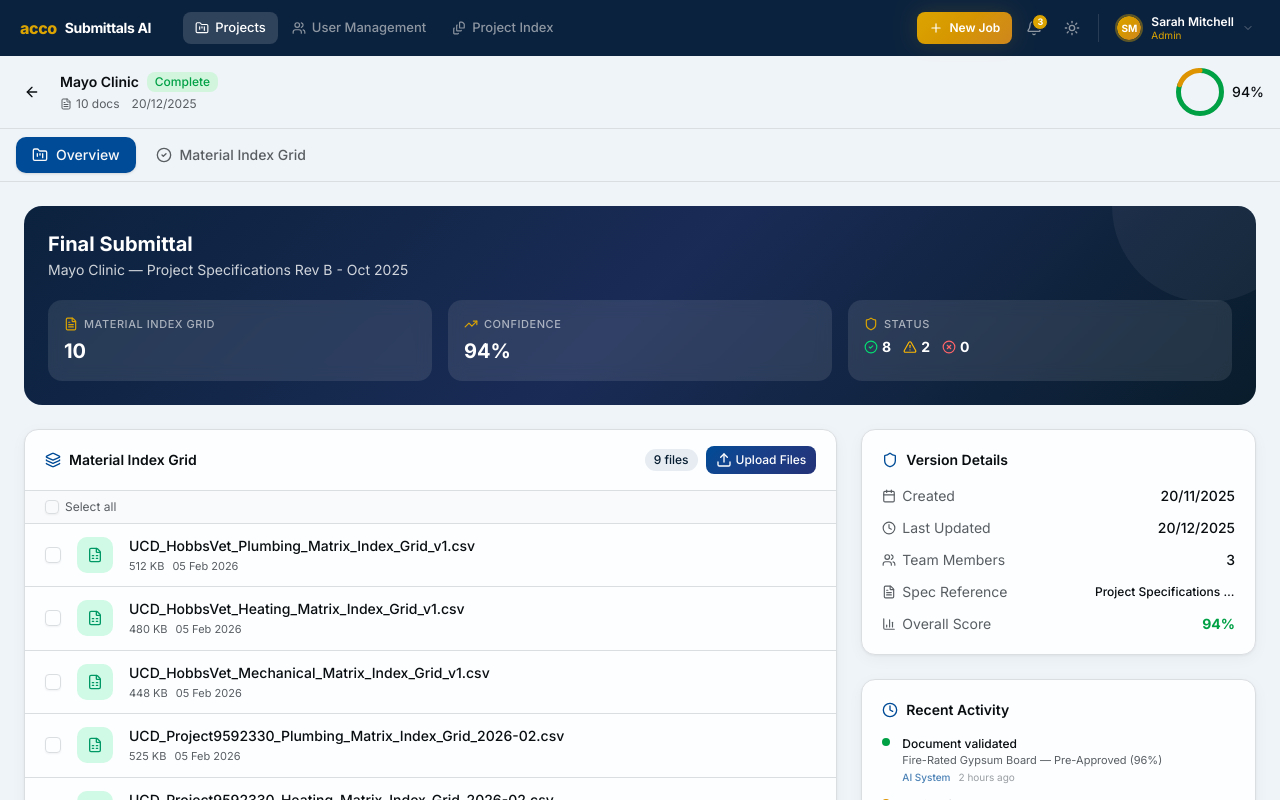
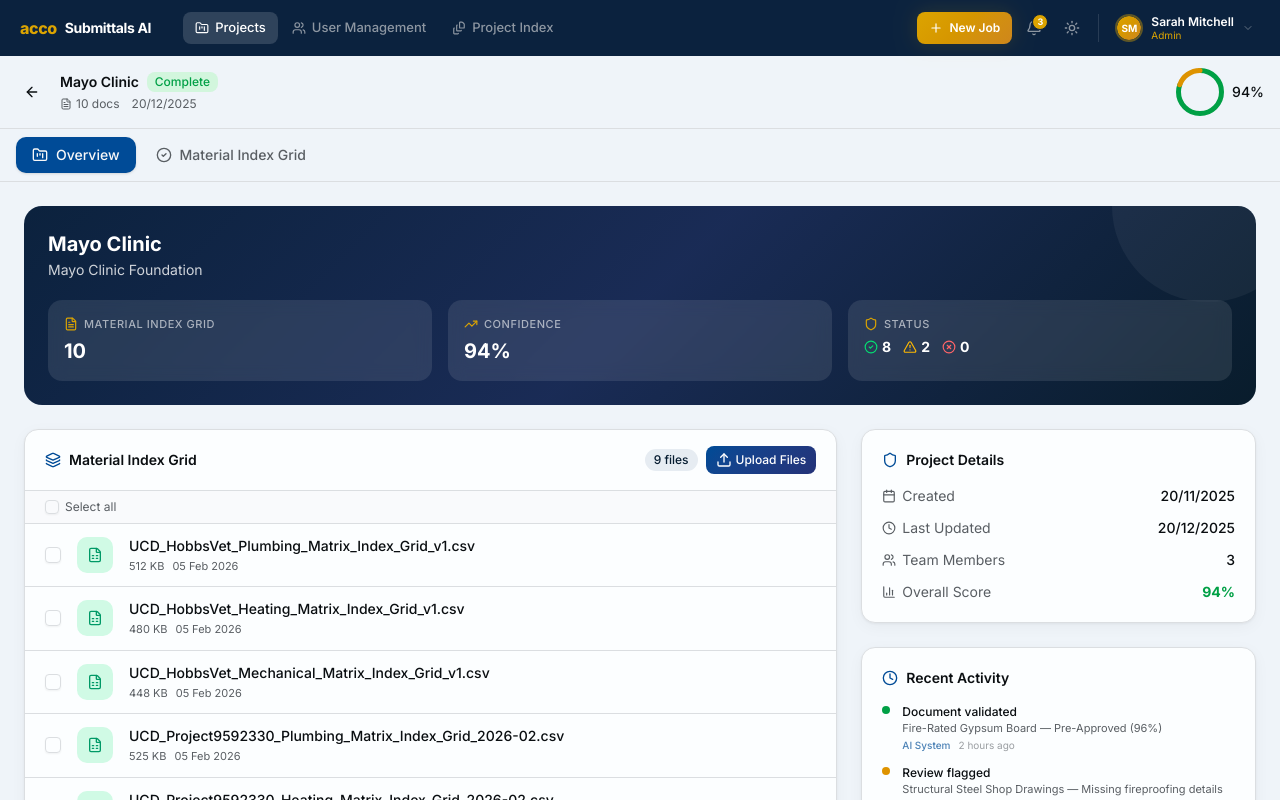
Before and after one commit to hari-hawk/Accoes, a Next.js app: page /projects/proj-1/versions/ver-3 in a window 1280 px wide. Built offline with nearby package versions, Linux system fonts and the light colour scheme.

Commit message:
refactor: Rename Version Details to Project Details, remove spec ref, update HeroBanner
Co-Authored-By: Claude Opus 4.6 <noreply@anthropic.com>

```diff
--- a/src/app/(workspace)/projects/[projectId]/versions/[versionId]/page.tsx
+++ b/src/app/(workspace)/projects/[projectId]/versions/[versionId]/page.tsx
@@ -102,15 +102,13 @@ interface MockUploadFile {
 /* -------------------------------------------------------------------------- */
 
 function HeroBanner({
-  versionName,
   projectName,
-  specRef,
+  clientName,
   confidenceSummary,
   confidence,
 }: {
-  versionName: string;
   projectName: string;
-  specRef: string;
+  clientName: string;
   confidenceSummary: { total: number; preApproved: number; reviewRequired: number; actionMandatory: number };
   confidence: number;
   confidenceColor: string;
@@ -123,9 +121,9 @@ function HeroBanner({
       <div className="absolute top-0 right-0 w-48 h-48 rounded-full bg-white/5 -translate-y-1/2 translate-x-1/4" aria-hidden="true" />
       <div className="relative">
         <div>
-          <h2 className="text-xl font-bold">{versionName}</h2>
+          <h2 className="text-xl font-bold">{projectName}</h2>
           <p className="text-white/80 text-sm mt-0.5">
-            {projectName} — {specRef}
+            {clientName}
           </p>
         </div>
 
@@ -603,9 +601,8 @@ export default function VersionOverviewPage() {
     <main className="p-6 space-y-6 max-w-[1400px] mx-auto">
       {/* Hero Banner */}
       <HeroBanner
-        versionName={version.name}
         projectName={project.name}
-        specRef={version.specificationRef}
+        clientName={project.client}
         confidenceSummary={confidenceSummary}
         confidence={confidence}
         confidenceColor={confidenceColor}
@@ -629,13 +626,13 @@ export default function VersionOverviewPage() {
           />
         </div>
 
-        {/* Right column — Version Details + Activity (sticky sidebar) */}
+        {/* Right column — Project Details + Activity (sticky sidebar) */}
         <div className="space-y-6 lg:sticky lg:top-6 lg:self-start">
           {/* Version Info Card */}
           <div className="rounded-xl border bg-card shadow-card p-5">
             <h3 className="font-semibold text-sm flex items-center gap-2 mb-4">
               <Shield className="h-4 w-4 text-primary" aria-hidden="true" />
-              Version Details
+              Project Details
             </h3>
             <div className="space-y-3 text-sm">
               <div className="flex items-center justify-between">
@@ -662,13 +659,6 @@ export default function VersionOverviewPage() {
                   Team Members
                 </span>
                 <span className="font-medium">{project.memberIds.length}</span>
-              </div>
-              <div className="flex items-center justify-between">
-                <span className="text-muted-foreground flex items-center gap-1.5">
-                  <FileText className="h-3.5 w-3.5" aria-hidden="true" />
-                  Spec Reference
-                </span>
-                <span className="font-medium text-xs truncate max-w-[140px]">{version.specificationRef}</span>
               </div>
               <div className="flex items-center justify-between">
                 <span className="text-muted-foreground flex items-center gap-1.5">
```
